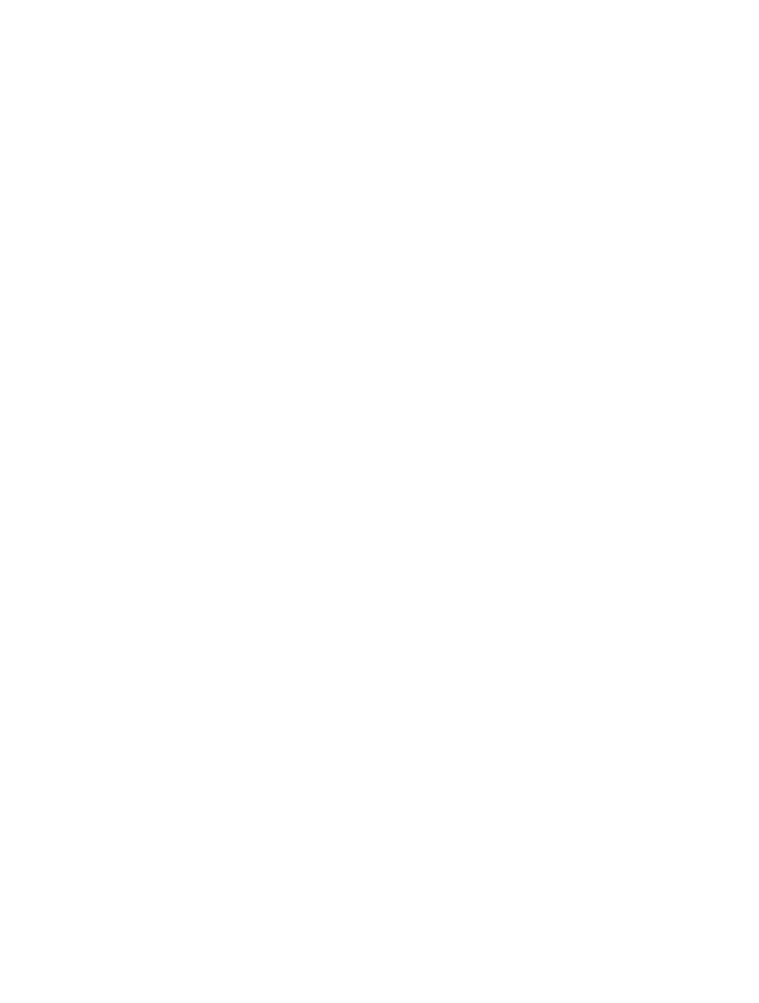
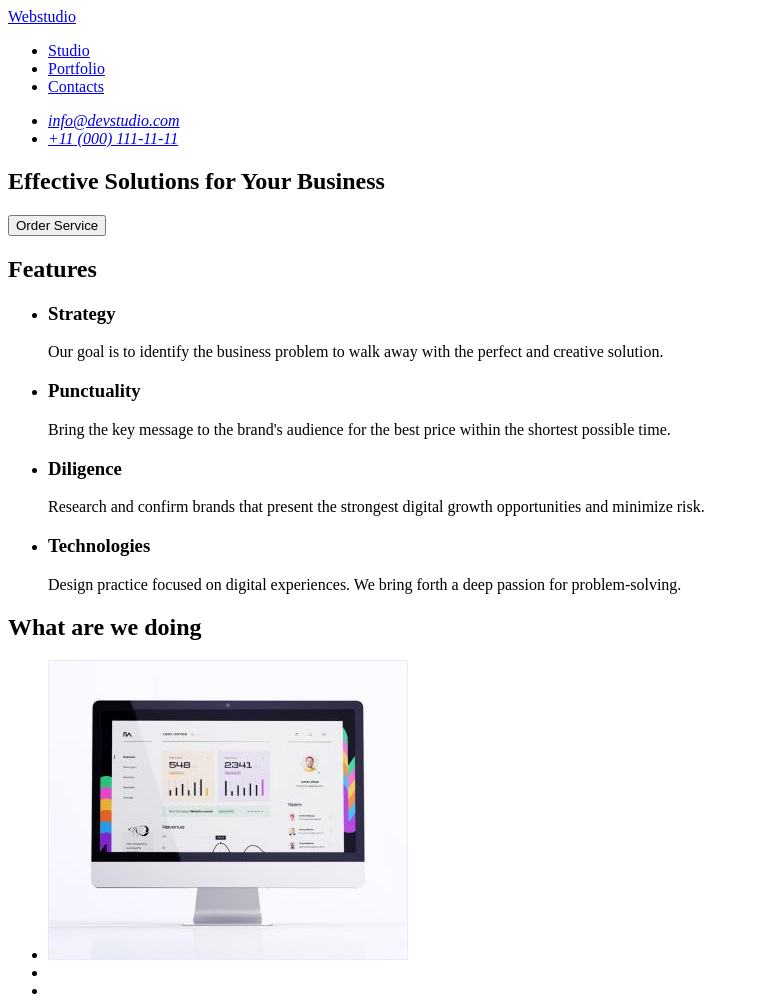
Before and after one commit to listheprogrammist/goit-markup-hw-01, a plain HTML site: page index.html in a window 1280 px wide. Shown: the whole page, without its empty margins (0-759 px from the left). Before the commit the page ends 800 px from the top, so only its background shows below. Drawn offline with Linux system fonts and the light colour scheme.

Commit message:
version 1.3.0
added sections

```diff
--- a/index.html
+++ b/index.html
@@ -4,14 +4,78 @@
     <meta charset="UTF-8">
     <meta http-equiv="X-UA-Compatible" content="IE=edge">
     <meta name="viewport" content="width=device-width, initial-scale=1.0">
-    <title>Document</title>
+    <title>Webstudio</title>
 </head>
 <body>
  <header>
-
+    <nav>
+        <a href="./index.html" target="_self" title="main paige Webstudio">Webstudio</a>
+        <ul>
+            <li>
+                <a href="./index.html" target="_self" title="main paige Webstudio">Studio</a>
+            </li>
+            <li>
+                <a href="./#" target="_self" title="portfolio paige">Portfolio</a>
+            </li>
+            <li>
+                <a href="./#" target="_self" title="contacts paige">Contacts</a>
+            </li>
+        </ul>
+    </nav>
+    <address>
+        <ul>
+            <li>
+                <a href="mailto:info@devstudio.com">info@devstudio.com</a>
+            </li>
+            <li>
+                <a href="tel:+110001111111">+11 (000) 111-11-11</a>
+            </li>
+        </ul>
+    </address>
  </header>
  <main>
-
+    <section>
+        <h1>Effective Solutions for Your Business</h1>
+        <button type="button">Order Service</button>
+    </section>
+    <section>
+        <!-- любая секция должнв быть озаглавлена, потом скрокм с поищью стилей -->
+        <h2>
+            Features
+        </h2>
+        <ul>
+            <li>
+                <h3>Strategy</h3>
+                <p>Our goal is to identify the business
+                problem to walk away with the perfect and creative solution.</p>
+            </li>
+            <li>
+                <h3>Punctuality</h3>
+                <p>Bring the key message to the brand's audience for the best price within the shortest possible time.</p>
+            </li>
+            <li>
+                <h3>Diligence</h3>
+                <p>Research and confirm brands that present the strongest digital growth opportunities and minimize risk.</p>
+            </li>
+            <li>
+                <h3>Technologies</h3>
+                <p>Design practice focused on digital experiences. We bring forth a deep passion for problem-solving.</p>
+            </li>
+        </ul>
+    </section>
+    <section>
+        <h2>
+            What are we doing
+        </h2>
+        <ul>
+        <li>
+                <img src="./images/komp.jpg" alt="imagene analytics" width="360">
+        </li>
+        <li></li>
+        <li></li>
+        </ul>
+    </section>
+    <section></section>
  </main>
  <footer>
 
```
Also changed, not shown: images/komp.jpg (added), images/tel.jpg (added), images/telkomp.jpg (added).
